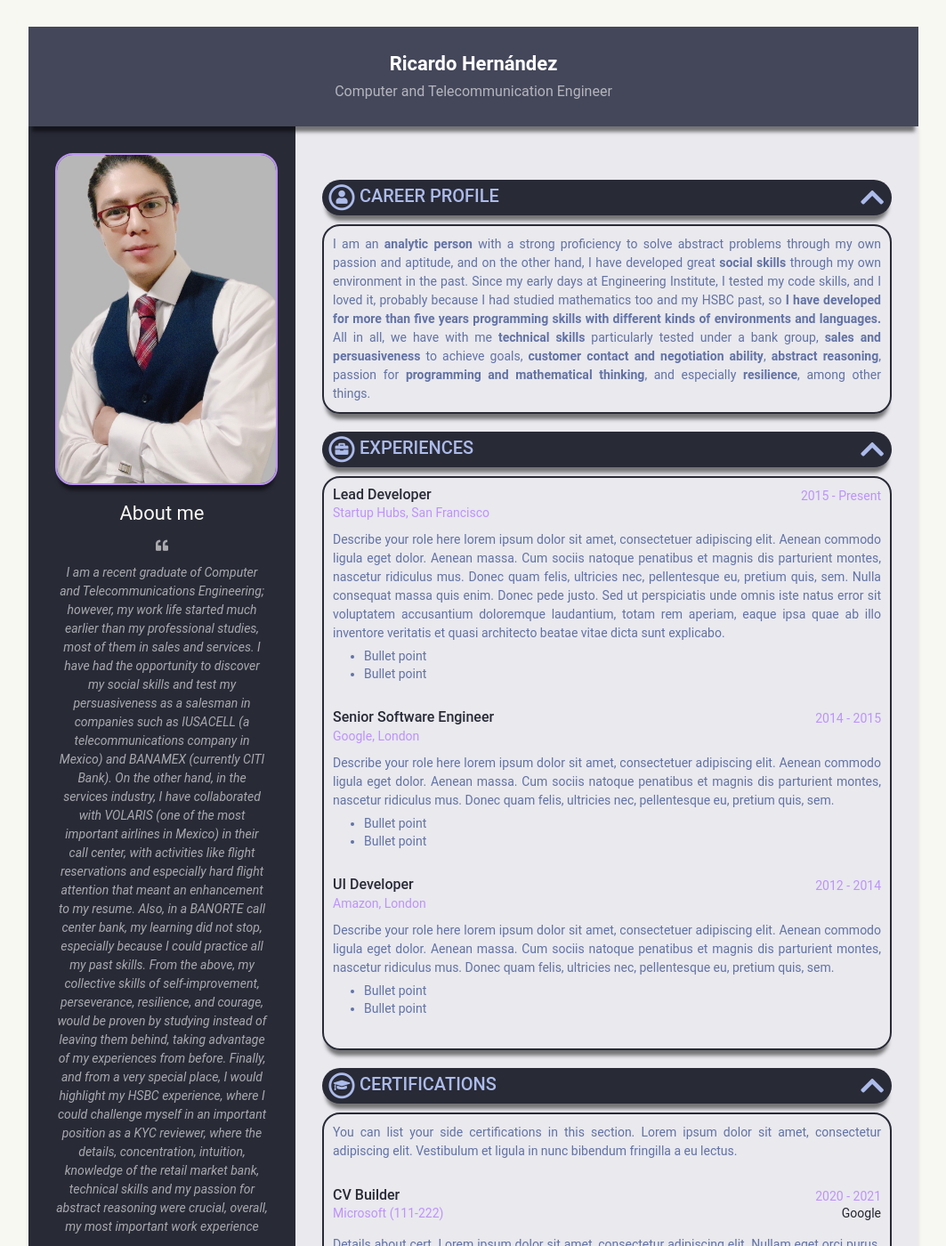
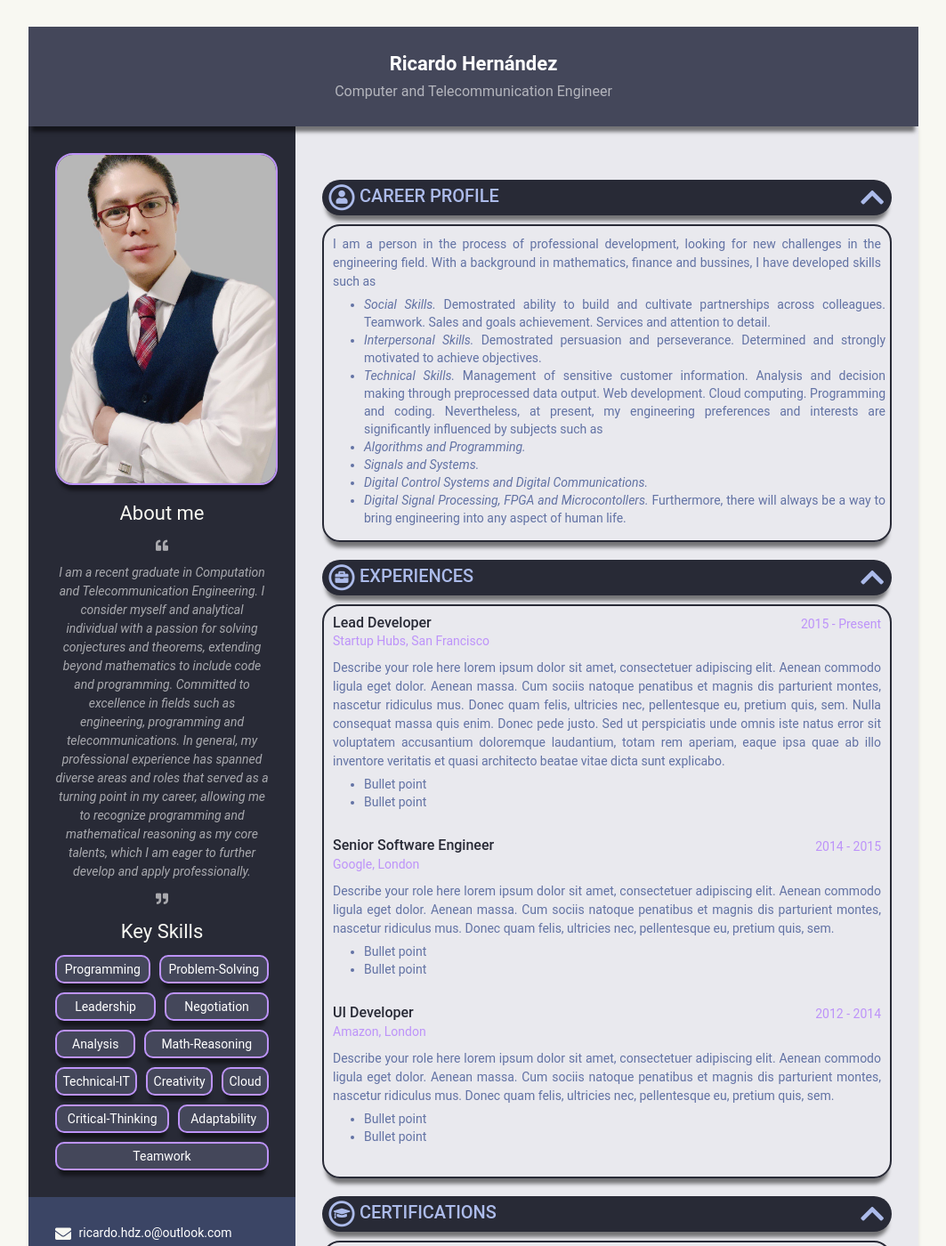
Before and after one commit to RicardoUAMmx/webcode, a Jekyll site: the page built from index.html, in a window 1280 px wide and 1400 px high. Shown: the whole window at 89% size, without its empty margins (108-1171 px from the left). Built offline with Jekyll 4.4.1, drawn with Linux system fonts in a browser that asks for light colours; some of the changed text lies outside the part shown.

Commit message:
experimental cv-theme

```diff
--- a/_data/data.yml
+++ b/_data/data.yml
@@ -13,29 +13,20 @@ sidebar:
     # Profile information
     avatar: imgMeNoBack.jpg  #place a 100x100 picture inside /assets/images/ folder and provide the name of the file below
     about: |
-      _I am a recent graduate of Computer and Telecommunications Engineering;
-      however, my work life started much earlier than my professional studies,
-      most of them in sales and services. I have had the opportunity to
-      discover my social skills and test my persuasiveness as a salesman in
-      companies such as IUSACELL (a telecommunications company in Mexico) and
-      BANAMEX (currently CITI Bank). On the other hand, in the services
-      industry, I have collaborated with VOLARIS (one of the most important
-      airlines in Mexico) in their call center, with activities like flight
-      reservations and especially hard flight attention that meant an
-      enhancement to my resume. Also, in a BANORTE call center bank, my
-      learning did not stop, especially because I could practice all my past
-      skills. From the above, my collective skills of self-improvement,
-      perseverance, resilience, and courage, would be proven by studying
-      instead of leaving them behind, taking advantage of my experiences from
-      before. Finally, and from a very special place, I would highlight my HSBC
-      experience, where I could challenge myself in an important position as a
-      KYC reviewer, where the details, concentration, intuition, knowledge of
-      the retail market bank, technical skills and my passion for abstract
-      reasoning were crucial, overall, my most important work experience_
+      _I am a recent graduate in Computation and Telecommunication Engineering.
+      I consider myself and analytical individual with a passion for solving
+      conjectures and theorems, extending beyond mathematics to include code
+      and programming. Committed to excellence in fields such as engineering,
+      programming and telecommunications. In general, my professional
+      experience has spanned diverse areas and roles that served as a turning
+      point in my career, allowing me to recognize programming and mathematical
+      reasoning as my core talents, which I am eager to further develop and
+      apply professionally._
 
     hashtags: |
-      Python MatLab Symulink C/C++ Git LaTeX DigitalOcean AWS MySQL Linux
-      Embedded-Systems
+      Programming Problem-Solving Leadership Negotiation Analysis
+      Math-Reasoning Technical-IT Creativity Cloud Critical-Thinking
+      Adaptability Teamwork
 
     # Sidebar links
     email: ricardo.hdz.o@outlook.com
@@ -91,18 +82,25 @@ sidebar:
 career-profile:
     title: Career Profile
     summary: |
-      I am an **analytic person** with a strong proficiency to solve abstract
-      problems through my own passion and aptitude, and on the other hand, I
-      have developed great **social skills** through my own environment in the
-      past. Since my early days at Engineering Institute, I tested my code
-      skills, and I loved it, probably because I had studied mathematics too
-      and my HSBC past, so **I have developed for more than five years
-      programming skills with different kinds of environments and languages.**
-      All in all, we have with me **technical skills** particularly tested
-      under a bank group, **sales and persuasiveness** to achieve goals,
-      **customer contact and negotiation ability**, **abstract reasoning**,
-      passion for **programming and mathematical thinking**, and especially
-      **resilience**, among other things.
+      I am a person in the process of professional development, looking for new
+      challenges in the engineering field. With a background in mathematics,
+      finance and bussines, I have developed skills such as
+        - *Social Skills.* Demostrated ability to build and cultivate
+          partnerships across colleagues. Teamwork. Sales and goals
+          achievement. Services and attention to detail.
+        - *Interpersonal Skills.* Demostrated persuasion and perseverance.
+          Determined and strongly motivated to achieve objectives.
+        - *Technical Skills.* Management of sensitive customer information.
+          Analysis and decision making through preprocessed data output. Web
+          development. Cloud computing. Programming and coding.
+      Nevertheless, at present, my engineering preferences and interests are
+      significantly influenced by subjects such as
+        - *Algorithms and Programming.*
+        - *Signals and Systems.*
+        - *Digital Control Systems and Digital Communications.*
+        - *Digital Signal Processing, FPGA and Microcontollers.*
+      Furthermore, there will always be a way to bring engineering into any
+      aspect of human life.
 education:
     title: Education
     info:
```
